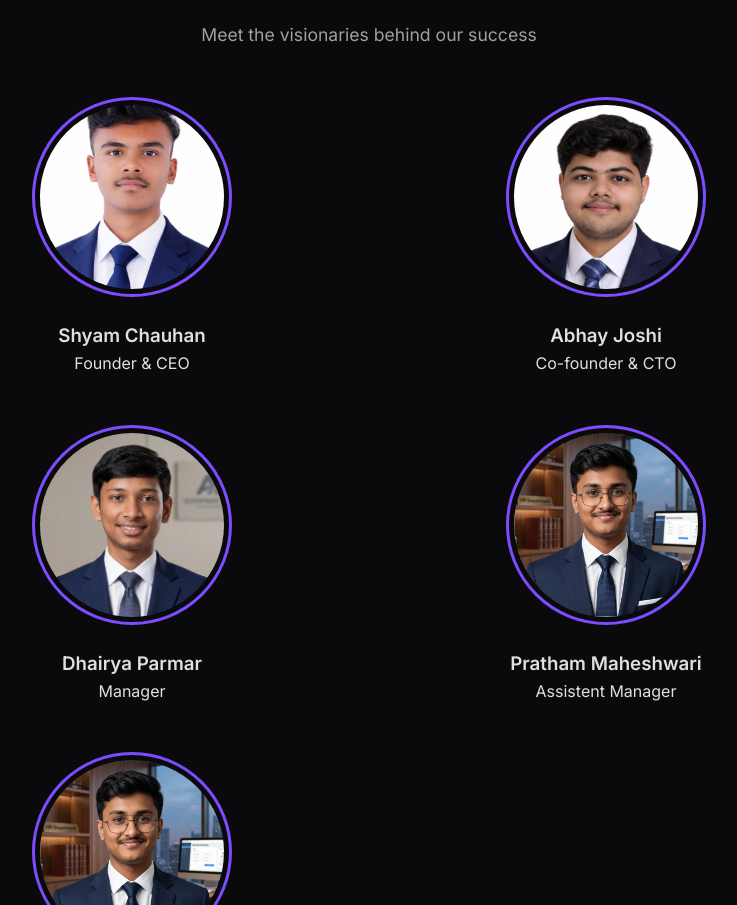
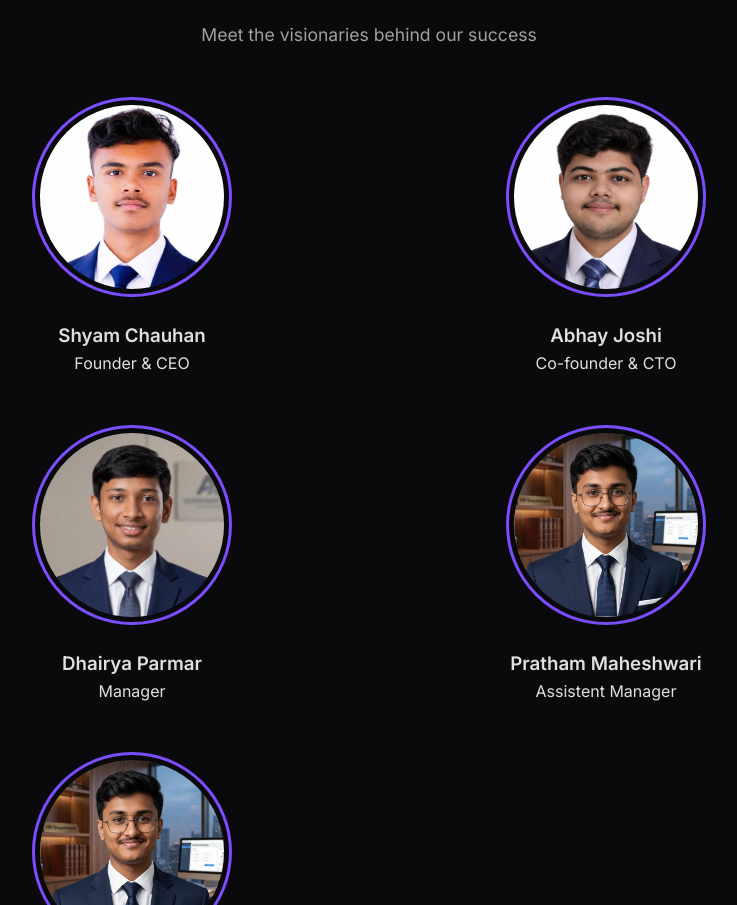
Before and after one commit to shyamchauhan-14/company, a plain HTML site: page index.html in a window 1280 px wide. Shown: the part 2609-3514 px from the top of the page, without its empty margins (271-1008 px from the left). Drawn offline with Linux system fonts and the light colour scheme; a script that the page names is missing.

Commit message:
Update founder image in leadership section

```diff
--- a/index.html
+++ b/index.html
@@ -882,7 +882,7 @@
             <div class="leadership-grid">
                 <div class="leader-card reveal">
                     <div class="leader-img">
-                        <img src="assets/shyam.jpeg" alt="Founder">
+                        <img src="assets/shyam2.jpeg" alt="Founder">
                     </div>
                     <div class="leader-info">
                         <h3>Shyam Chauhan</h3>
```
